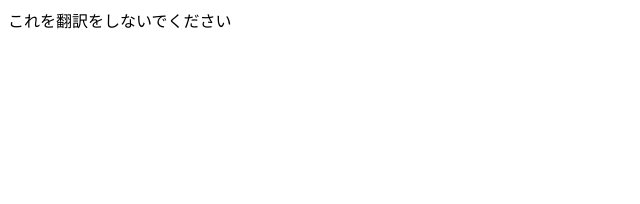
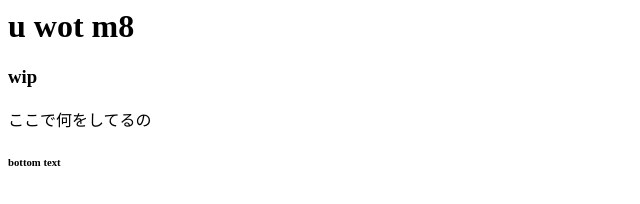
Before and after one commit to NathanVa9/NathanVa9.github.io, a plain HTML site: page index.html in a window 1280 px wide. Shown: the whole page, without its empty margins (0-640 px from the left). Drawn offline with Linux system fonts and the light colour scheme.

Commit message:
indexhtml change

```diff
--- a/index.html
+++ b/index.html
@@ -1 +1,26 @@
-これを翻訳をしないでください
+<h1> u wot m8 </h1>
+
+<h3> wip </h3>
+
+ここで何をしてるの
+
+
+
+
+
+
+
+
+
+
+
+
+
+
+
+
+
+
+
+
+<h6> bottom text </h6>
```
